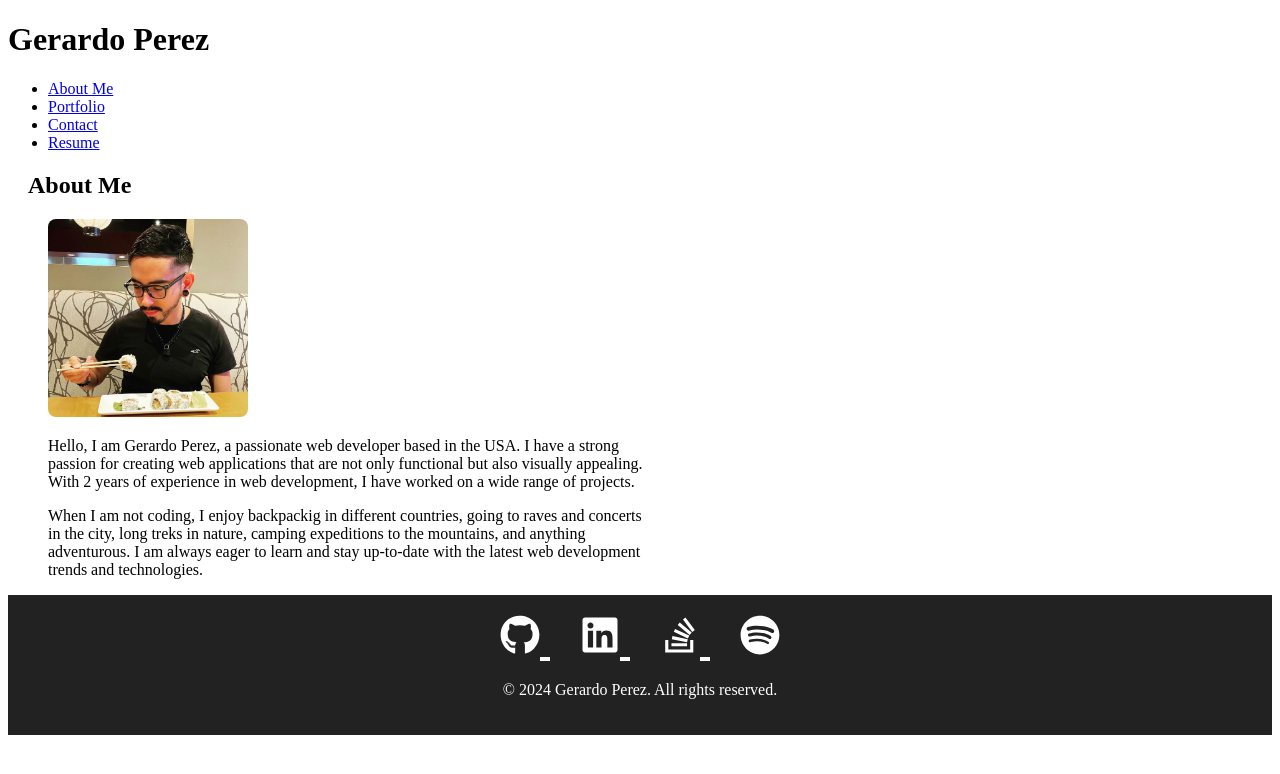
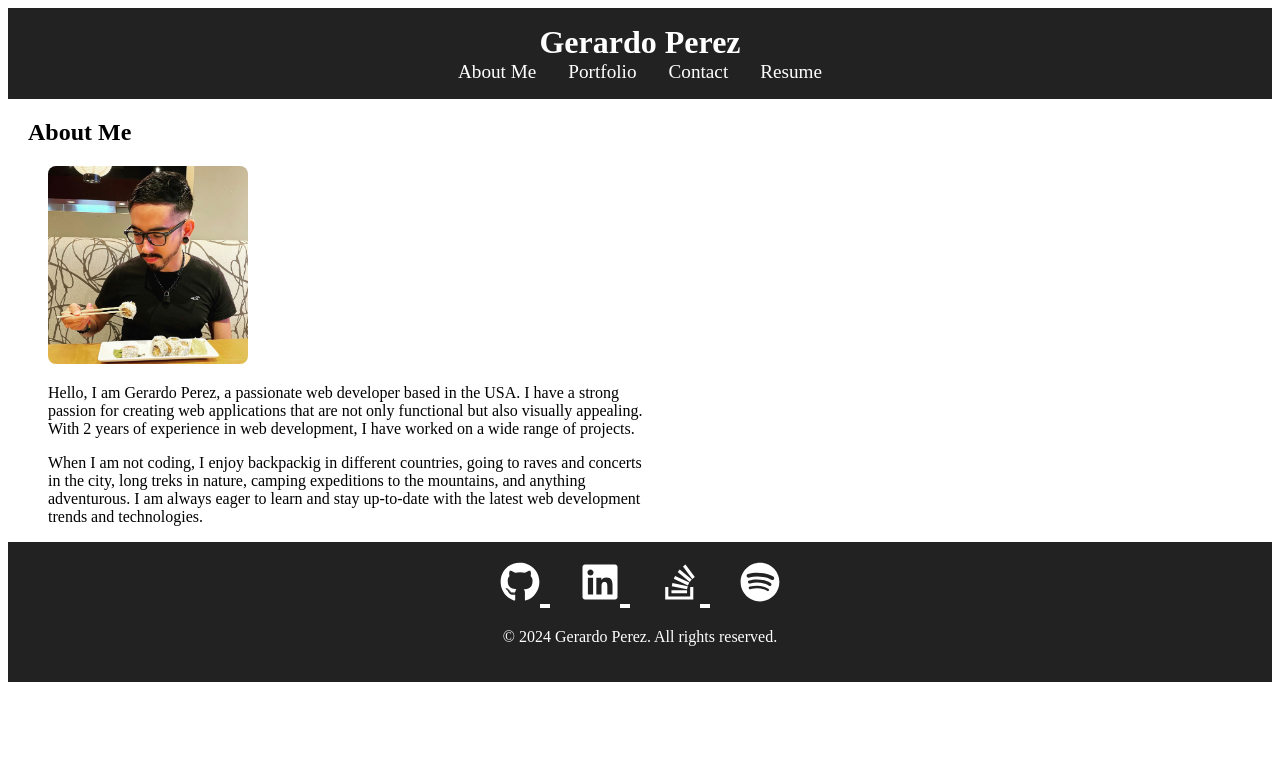
Before and after one commit to Gera1313/react-portfolio-2, a React (Vite) app: page / in a window 1280 px wide. Shown: the top 774 px of the page. Built offline with nearby package versions, Linux system fonts and the light colour scheme.

Commit message:
finished a basic header css

```diff
--- a/src/styles/Header.css
+++ b/src/styles/Header.css
@@ -1,19 +1,31 @@
 header {
-
+    background-color: #222;
+    color: #fff;
+    padding: 1rem;
+    text-align: center;
 }
 
 header h1 {
-
+    font-size: 2rem;
+    margin: 0;
 }
 
 nav ul {
-
+    list-style-type: none;
+    padding: 0;
+    margin: 0;
+    display: flex;
+    justify-content: center;
+    gap: 2rem;
 }
 
 nav ul li a {
-
+    color: #fff;
+    text-decoration: none;
+    font-size: 1.2rem;
+    transition: color 0.3s ease;
 }
 
 nav ul li a:hover {
-
+    color: #f39c12;
 }
```
